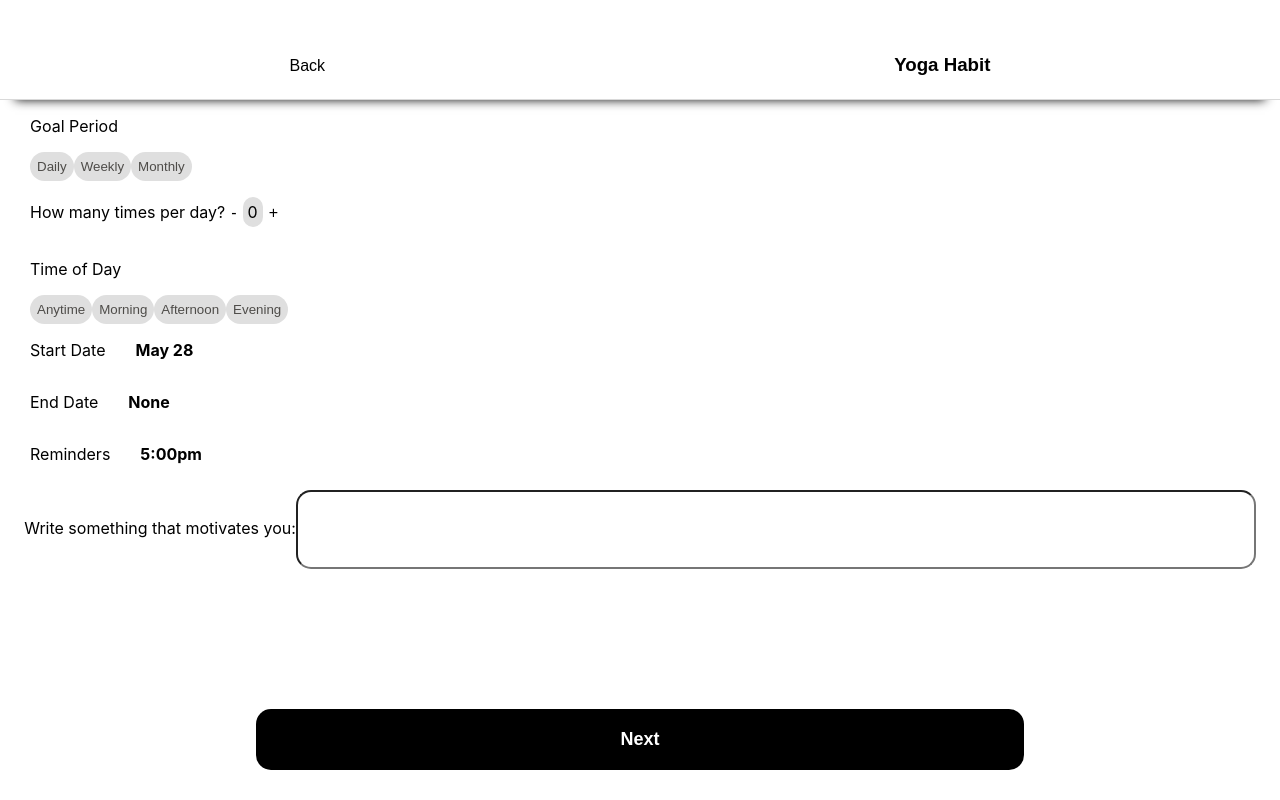
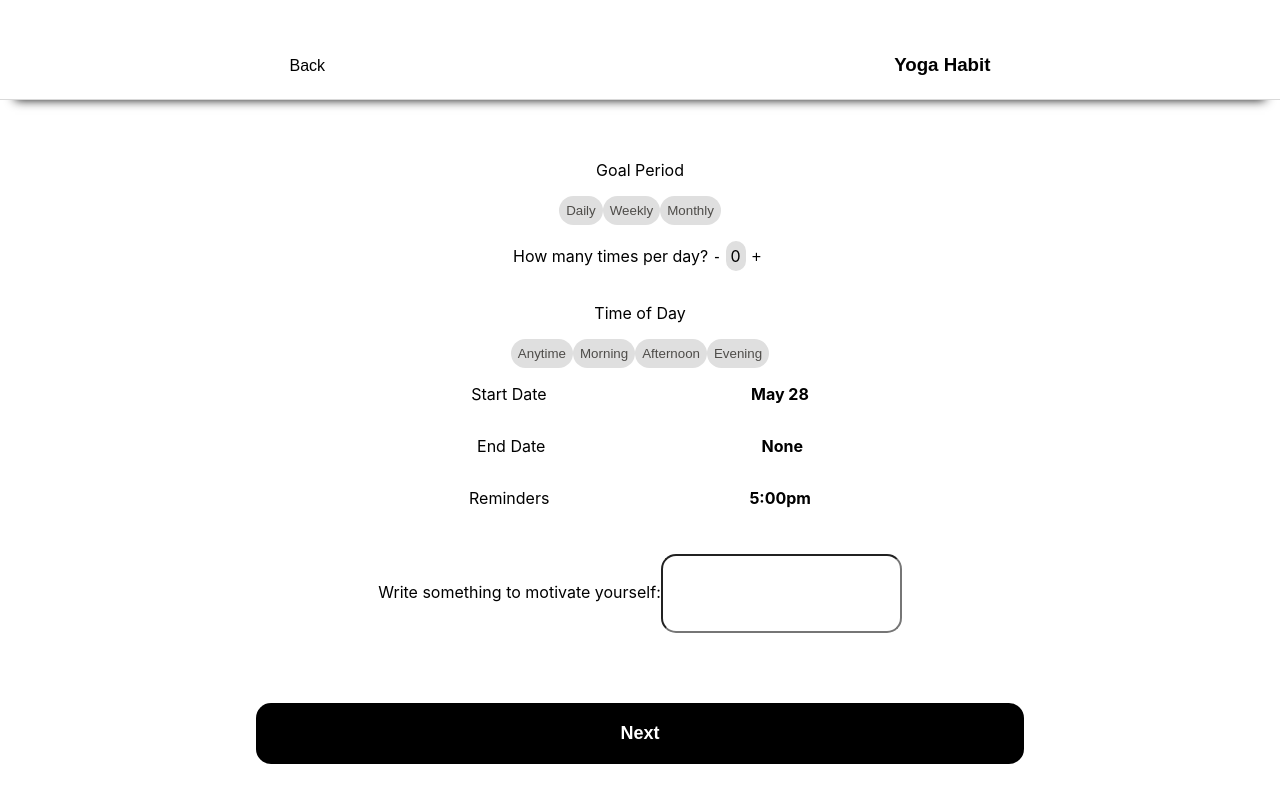
Before and after one commit to jenstella/habit-tracker, a React (Create React App) app in the folder habit-tracker/: page / in a window 1280 px wide. Built offline with nearby package versions, Linux system fonts and the light colour scheme.

Commit message:
add habit

```diff
--- a/habit-tracker/src/AddHabit.css
+++ b/habit-tracker/src/AddHabit.css
@@ -2,7 +2,7 @@
     display: flex;
     flex-direction: row;
     /* justify-content: space-around; */
-    align-content: flex-start;
+    /* align-content: flex-start; */
     /* align-items: baseline;  */
     margin-top: 30px;
     padding: 5px;
@@ -14,3 +14,8 @@
 #header-text {
     font-weight: 700;
 }
+
+#back-button {
+    display: flex;
+    align-content: flex-start;
+}
--- a/habit-tracker/src/Habit.css
+++ b/habit-tracker/src/Habit.css
@@ -1,9 +1,13 @@
+/* adjust css to add in media queries -- clean it all up */
+
+
 /* times per day counter styling */
 #times-per-day {
   display: flex;
   flex-direction: row;
-  align-content: flex-start;
-  margin-left: 30px;
+  align-content: space-around;
+  justify-content: center;
+  /* margin-left: 30px; */
   align-items: baseline;
 }
 
@@ -20,6 +24,10 @@
 }
 
 /* goal period styling */
+#goal-period {
+    margin-top: 60px;
+}
+
 .goal-period-button {
   border: none;
   padding: 7px;
@@ -28,28 +36,28 @@
 
 .goal-text {
   display: flex;
-  align-content: flex-start;
-  margin-left: 30px;
+  align-content: space-around;
+  justify-content: center;
+  /* margin-left: 30px; */
 }
 #button-container {
   display: flex;
-  align-content: flex-start;
-  margin-left: 30px;
+  align-content: space-around;
+  justify-content: center;
 }
 
 /* time of day picker */
 #times-of-day {
   display: flex;
-  flex-direction: row;
-  align-content: flex-start;
-  margin-left: 30px;
+  align-content: space-around;
+  justify-content: center;
   margin-bottom: 20;
 }
 
 .time-text {
   display: flex;
-  align-content: flex-start;
-  margin-left: 30px;
+  align-content: space-around;
+  justify-content: center;
 }
 
 /* .text {
@@ -63,8 +71,11 @@
   display: flex;
   flex-direction: row;
   justify-content: flex-start;
+  justify-content: space-around;
   align-items: baseline;
-  margin-left: 30px;
+  max-width: 40vw;
+  margin-left: auto;
+  margin-right: auto;
 }
 .bold-text {
   display: flex;
@@ -79,6 +90,8 @@
     display: flex;
     flex-direction: column;
     justify-content: center;
+    margin: 10px;
+    padding: 10px;
 }
 
 #input-box {
@@ -86,7 +99,10 @@
     margin-top: 10px;
     border-radius: 15px;
     color: black;
-    width: 70vw;
+    /* width: 70vw; */
+    max-width: 70vw;
+    margin-left: auto;
+    margin-right: auto;
 }
 
 .form-text {
@@ -102,10 +118,10 @@
     padding: 30px;
     font-family:Arial, Helvetica, sans-serif;
     align-items: flex-end;
-    position:absolute;
-    left:0;
+    /* position:absolute; */
+    /* left:0;
     bottom:0;
-    right:0;
+    right:0; */
 }
 
 #next-button {
--- a/habit-tracker/src/components/Habit.jsx
+++ b/habit-tracker/src/components/Habit.jsx
@@ -168,7 +168,7 @@
       <div id="input section">
         <form id="form">
           <label className="form-text">
-            Write something that motivates you:
+            Write something to motivate yourself:
             <input
               type="text"
               value={input}
```
